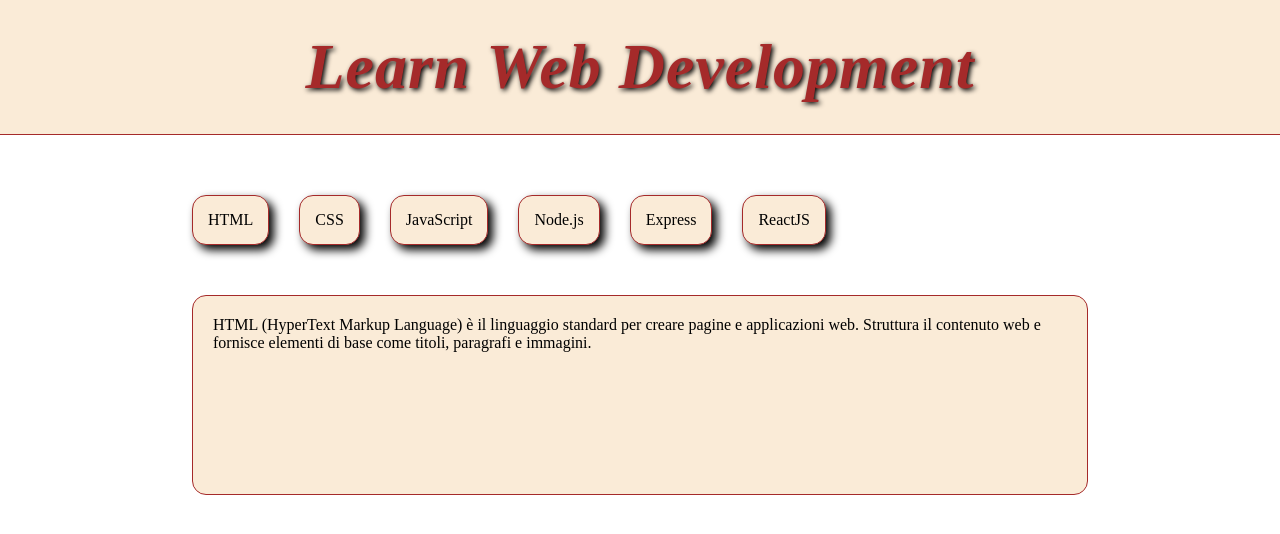
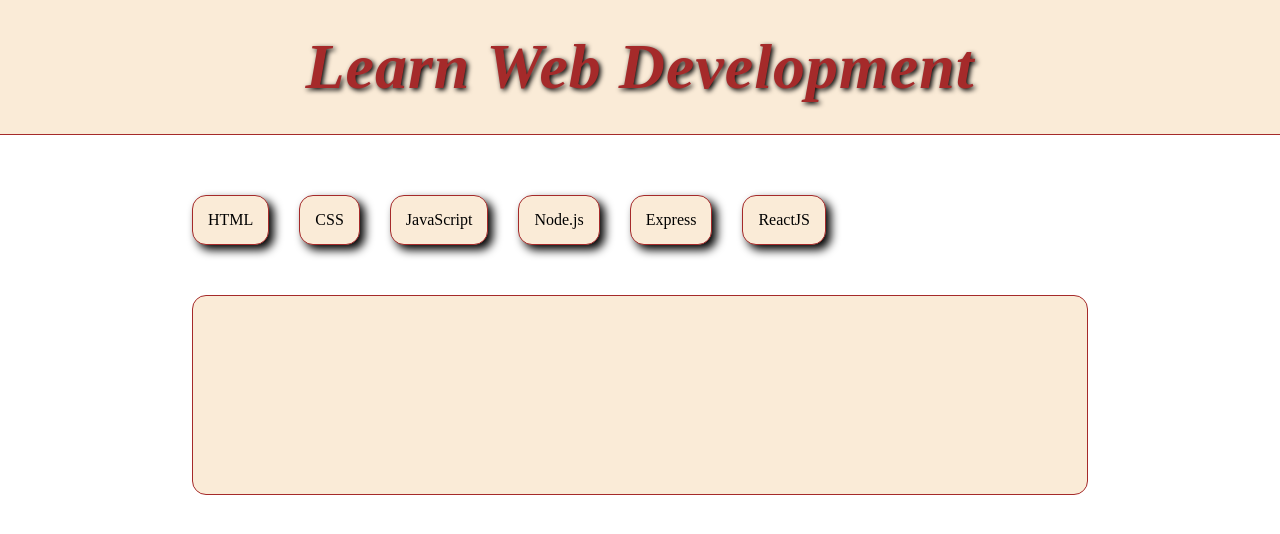
Before and after one commit to MhZ9191/react-use-state, a React (Vite) app: page / in a window 1280 px wide. Shown: the top 534 px of the page. Built offline with nearby package versions, Linux system fonts and the light colour scheme.

Commit message:
Added change color active card

```diff
--- a/src/App.jsx
+++ b/src/App.jsx
@@ -1,4 +1,3 @@
-import { useState } from "react";
 import Languages from "./assets/data/Languages";
 import Header from "./components/Header";
 import Main from "./components/Main";
--- a/src/components/CardLanguage.jsx
+++ b/src/components/CardLanguage.jsx
@@ -1,7 +1,12 @@
-export default function Cardlanguage({ title, clickCard }) {
+export default function Cardlanguage({ title, clickCard, isActive, index }) {
   return (
     <>
-      <div className="languages-div" onClick={clickCard}>
+      <div
+        className={
+          isActive === index ? "languages-div active" : "languages-div"
+        }
+        onClick={clickCard}
+      >
         {title}
       </div>
     </>
--- a/src/components/Main.jsx
+++ b/src/components/Main.jsx
@@ -3,7 +3,7 @@
 import Languages from "../assets/data/Languages";
 
 export default function Main() {
-  const [active, setActive] = useState(0);
+  const [active, setActive] = useState(null);
 
   return (
     <>
@@ -17,12 +17,14 @@
                     key={id}
                     title={title}
                     clickCard={() => setActive(index)}
+                    isActive={active}
+                    index={index}
                   />
                 );
               })}
             </div>
             <div className="main-div-output">
-              {Languages[active].description}
+              {Languages[active]?.description}
             </div>
           </div>
         </section>
--- a/src/index.css
+++ b/src/index.css
@@ -49,3 +49,7 @@
   cursor: pointer;
   box-shadow: 5px 5px 10px black;
 }
+
+.active {
+  background-color: rgb(253, 250, 80);
+}
```
